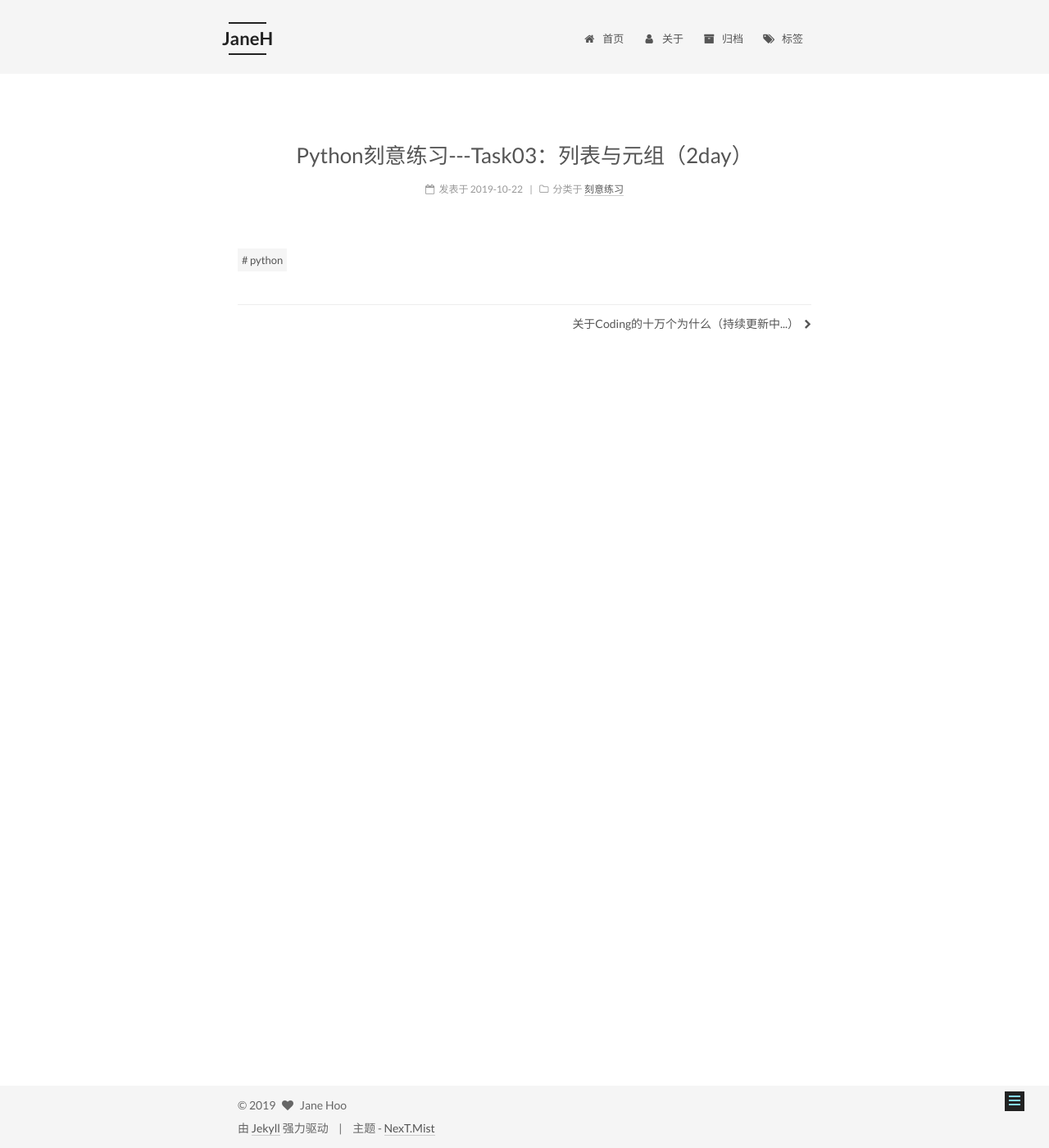
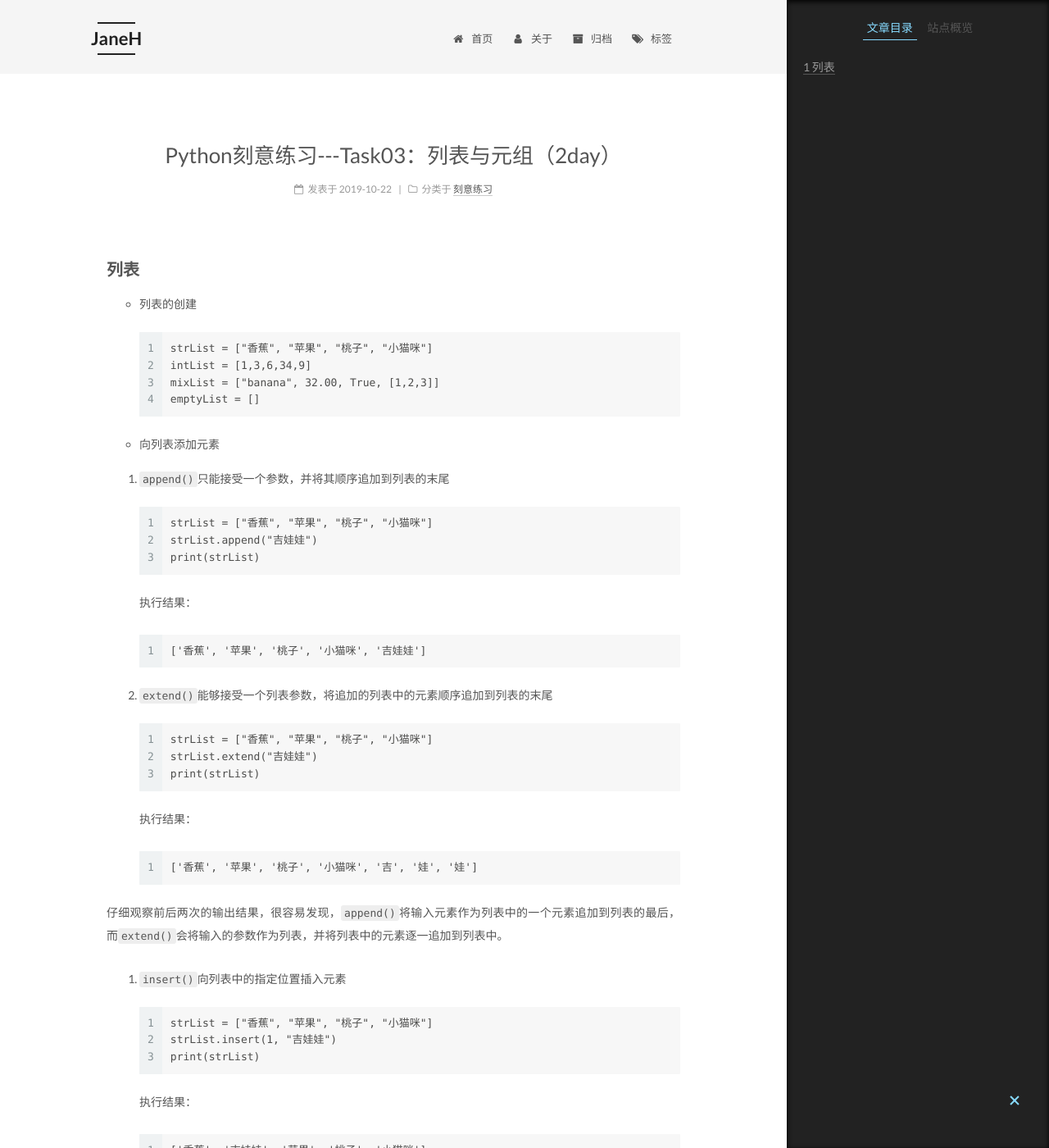
Before and after one commit to janehoo/janehoo.github.io, a Jekyll site: the page built from _posts/2019-10-22-列表与元组.md, in a window 1280 px wide and 1400 px high. Shown: the whole window at 82% size. Built offline with Jekyll 4.4.1, drawn with Linux system fonts in a browser that asks for light colours; some of the changed text lies outside the part shown.

Commit message:
add 1/3 for day3

````diff
--- a/_posts/2019-10-22-列表与元组.md
+++ b/_posts/2019-10-22-列表与元组.md
@@ -6,3 +6,46 @@ categories:
 tags:
 - python
 ---
+### 列表
+- 列表的创建
+```
+strList = ["香蕉", "苹果", "桃子", "小猫咪"]
+intList = [1,3,6,34,9]
+mixList = ["banana", 32.00, True, [1,2,3]]
+emptyList = []
+```
+- 向列表添加元素
+
+1. `append()`只能接受一个参数，并将其顺序追加到列表的末尾
+```
+strList = ["香蕉", "苹果", "桃子", "小猫咪"]
+strList.append("吉娃娃")
+print(strList)
+```
+执行结果：
+```
+['香蕉', '苹果', '桃子', '小猫咪', '吉娃娃']
+```
+2. `extend()`能够接受一个列表参数，将追加的列表中的元素顺序追加到列表的末尾
+```
+strList = ["香蕉", "苹果", "桃子", "小猫咪"]
+strList.extend("吉娃娃")
+print(strList)
+```
+执行结果：
+```
+['香蕉', '苹果', '桃子', '小猫咪', '吉', '娃', '娃']
+```
+
+仔细观察前后两次的输出结果，很容易发现，`append()`将输入元素作为列表中的一个元素追加到列表的最后，而`extend()`会将输入的参数作为列表，并将列表中的元素逐一追加到列表中。
+
+3. `insert()`向列表中的指定位置插入元素
+```
+strList = ["香蕉", "苹果", "桃子", "小猫咪"]
+strList.insert(1, "吉娃娃")
+print(strList)
+```
+执行结果：
+```
+['香蕉', '吉娃娃', '苹果', '桃子', '小猫咪']
+```
````
